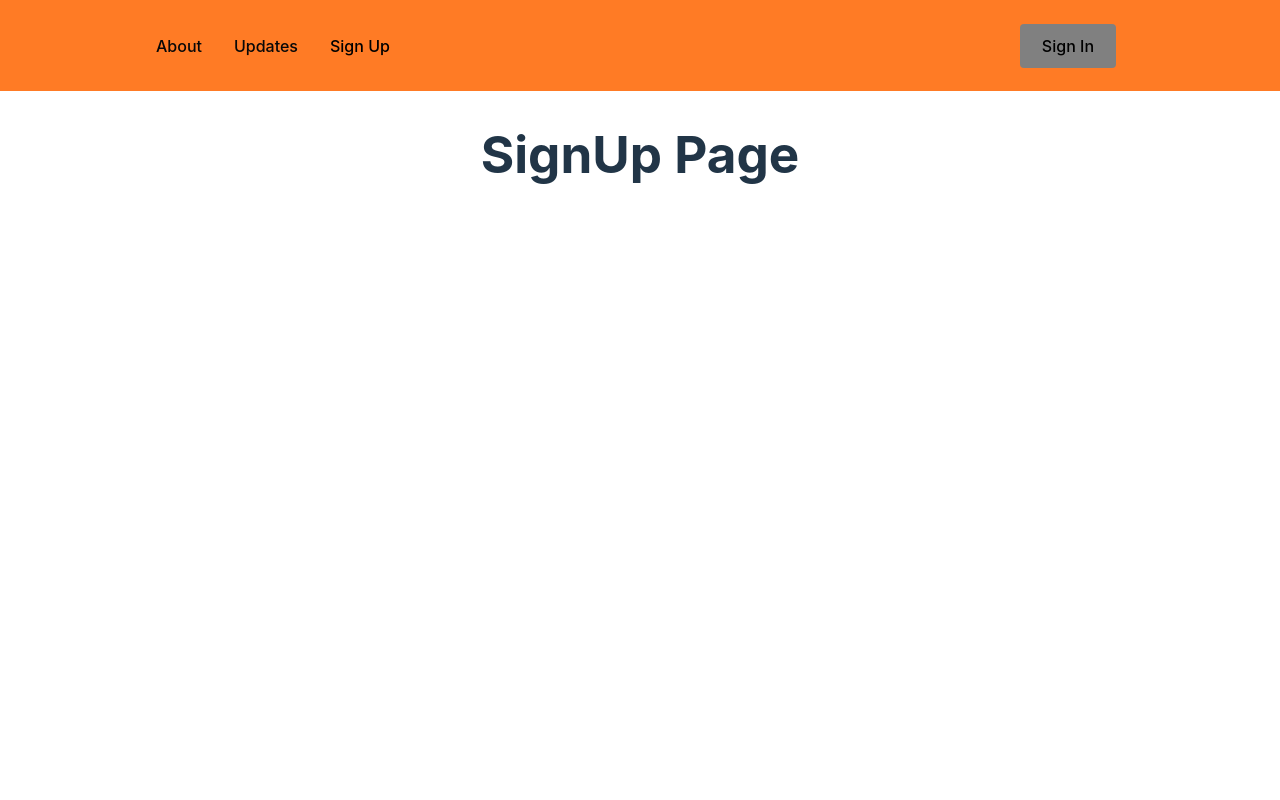
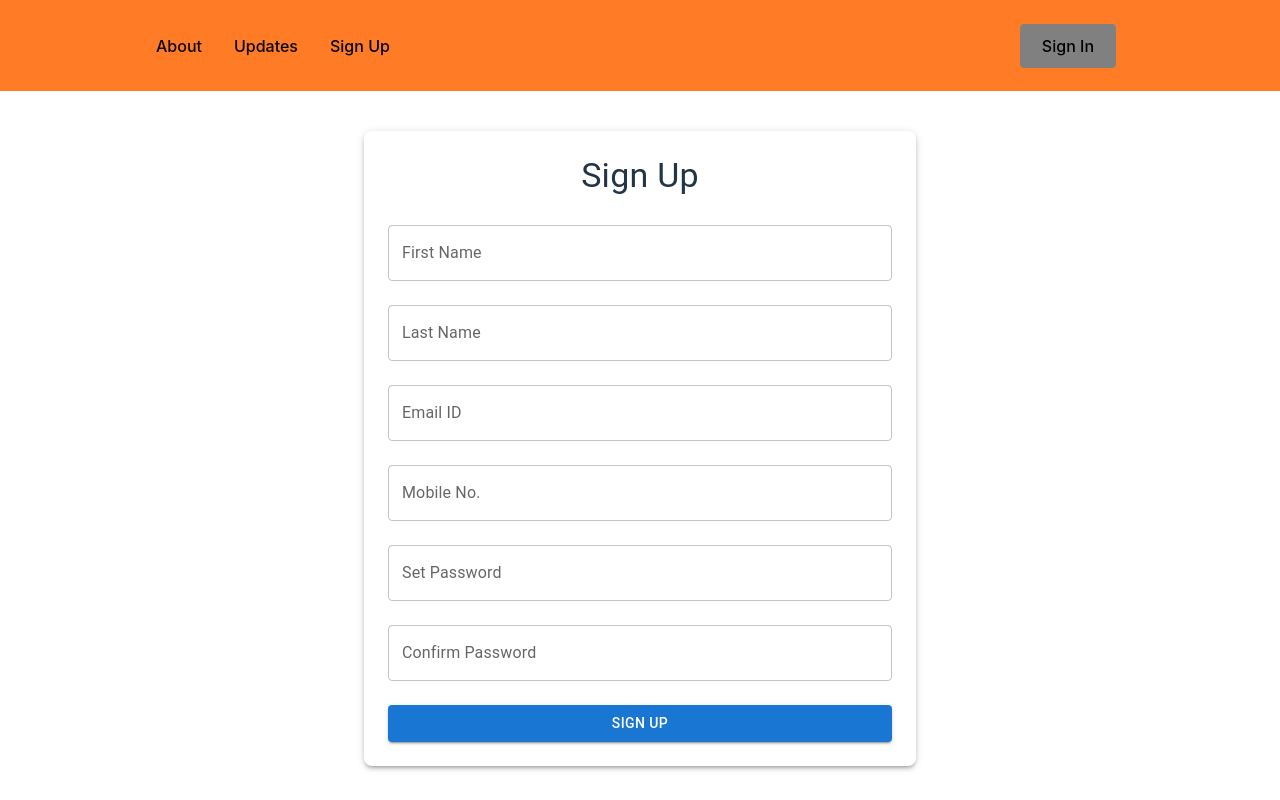
Before and after one commit to bharatsonwane/chat-web-app, a React (Vite) app: page /signup in a window 1280 px wide. Built offline with nearby package versions, Linux system fonts and the light colour scheme.

Commit message:
SignIn and SignUp pages

```diff
--- a/package.json
+++ b/package.json
@@ -10,14 +10,20 @@
     "preview": "vite preview"
   },
   "dependencies": {
+    "@emotion/react": "^11.14.0",
+    "@emotion/styled": "^11.14.0",
+    "@mui/icons-material": "^6.4.3",
+    "@mui/material": "^6.4.3",
     "react": "^18.3.1",
     "react-dom": "^18.3.1",
+    "react-hook-form": "^7.54.2",
     "react-icons": "^5.4.0",
     "react-router-dom": "^7.0.2",
     "styled-components": "^6.1.13"
   },
   "devDependencies": {
     "@eslint/js": "^9.15.0",
+    "@hookform/devtools": "^4.3.3",
     "@types/react": "^18.3.12",
     "@types/react-dom": "^18.3.1",
     "@vitejs/plugin-react": "^4.3.4",
--- a/src/pages/preAuth/signin/SignIn.jsx
+++ b/src/pages/preAuth/signin/SignIn.jsx
@@ -1,8 +1,71 @@
+import { useForm } from "react-hook-form";
+import { DevTool } from "@hookform/devtools";
+import { TextField, Button, Container, Typography, Box } from "@mui/material";
+
 function SignIn() {
+  const {
+    register,
+    control,
+    handleSubmit,
+    formState: { errors },
+  } = useForm();
+
+  const onSubmit = (data) => {
+    console.log("Form Data:", data);
+  };
+
   return (
-    <div>
-      <h1>SignIn Page</h1>
-    </div>
+    <>
+      <Container maxWidth="sm">
+        <Box sx={{ mt: 5, p: 3, boxShadow: 3, borderRadius: 2 }}>
+          <Typography variant="h4" gutterBottom align="center">
+            Sign In
+          </Typography>
+          <form onSubmit={handleSubmit(onSubmit)}>
+            <TextField
+              label="Email ID"
+              fullWidth
+              margin="normal"
+              {...register("email", {
+                required: "Email is required",
+                pattern: {
+                  value: /^[a-zA-Z0-9._%+-]+@[a-zA-Z0-9.-]+\.[a-zA-Z]{2,4}$/,
+                  message: "Invalid email address",
+                },
+              })}
+              error={!!errors.email}
+              helperText={errors.email?.message}
+            />
+
+            <TextField
+              label="Enter Password"
+              type="password"
+              fullWidth
+              margin="normal"
+              {...register("password", {
+                required: "Password is required",
+                minLength: {
+                  value: 6,
+                  message: "Password must be at least 6 characters",
+                },
+              })}
+              error={!!errors.password}
+              helperText={errors.password?.message}
+            />
+            <Button
+              type="submit"
+              variant="contained"
+              color="primary"
+              fullWidth
+              sx={{ mt: 2 }}
+            >
+              Sign In
+            </Button>
+          </form>
+          <DevTool control={control} />
+        </Box>
+      </Container>
+    </>
   );
 }
 
--- a/src/pages/preAuth/signup/SignUp.jsx
+++ b/src/pages/preAuth/signup/SignUp.jsx
@@ -1,11 +1,108 @@
-import React from 'react'
+import React from "react";
+import { useForm } from "react-hook-form";
+import { DevTool } from "@hookform/devtools";
+import { TextField, Button, Container, Typography, Box } from "@mui/material";
 
 function SignUp() {
-    return (
-        <div>
-            <h1>SignUp Page</h1>
-        </div>
-    )
+    const {
+        register,
+        control,
+        handleSubmit,
+        watch,
+        formState: { errors },
+      } = useForm();
+
+      const onSubmit = (data) => {
+        console.log("Form Data:", data);
+        console.log("Register inside onSubmit: ", register);
+      };
+
+  return (
+    <Container maxWidth="sm">
+      <Box sx={{ mt: 5, p: 3, boxShadow: 3, borderRadius: 2 }}>
+        <Typography variant="h4" gutterBottom align="center">
+          Sign Up
+        </Typography>
+        <form onSubmit={handleSubmit(onSubmit)}>
+          <TextField
+            label="First Name"
+            fullWidth
+            margin="normal"
+            {...register("firstName", { required: "First Name is required" })}
+            error={!!errors.firstName}
+            helperText={errors.firstName?.message}
+          />
+          <TextField
+            label="Last Name"
+            fullWidth
+            margin="normal"
+            {...register("lastName", { required: "Last Name is required" })}
+            error={!!errors.lastName}
+            helperText={errors.lastName?.message}
+          />
+          <TextField
+            label="Email ID"
+            fullWidth
+            margin="normal"
+            {...register("email", {
+              required: "Email is required",
+              pattern: {
+                value: /^[a-zA-Z0-9._%+-]+@[a-zA-Z0-9.-]+\.[a-zA-Z]{2,4}$/,
+                message: "Invalid email address",
+              },
+            })}
+            error={!!errors.email}
+            helperText={errors.email?.message}
+          />
+          <TextField
+            label="Mobile No."
+            fullWidth
+            margin="normal"
+            {...register("mobile", {
+              required: "Mobile number is required",
+              pattern: {
+                value: /^[0-9]{10}$/,
+                message: "Invalid mobile number",
+              },
+            })}
+            error={!!errors.mobile}
+            helperText={errors.mobile?.message}
+          />
+          <TextField
+            label="Set Password"
+            type="password"
+            fullWidth
+            margin="normal"
+            {...register("password", {
+              required: "Password is required",
+              minLength: {
+                value: 6,
+                message: "Password must be at least 6 characters",
+              },
+            })}
+            error={!!errors.password}
+            helperText={errors.password?.message}
+          />
+          <TextField
+            label="Confirm Password"
+            type="password"
+            fullWidth
+            margin="normal"
+            {...register("confirmPassword", {
+              required: "Confirm Password is required",
+              validate: (value) => value === watch("password") || "Passwords do not match",
+            })}
+            error={!!errors.confirmPassword}
+            helperText={errors.confirmPassword?.message}
+          />
+          <Button type="submit" variant="contained" color="primary" fullWidth sx={{ mt: 2 }}>
+            Sign Up
+          </Button>
+        </form>
+        <DevTool control={control} />
+      </Box>
+    </Container>
+  );
 }
 
-export default SignUp
+export default SignUp;
```
Also changed, not shown: 1 other file (tests, documents, lock files or other folders).
